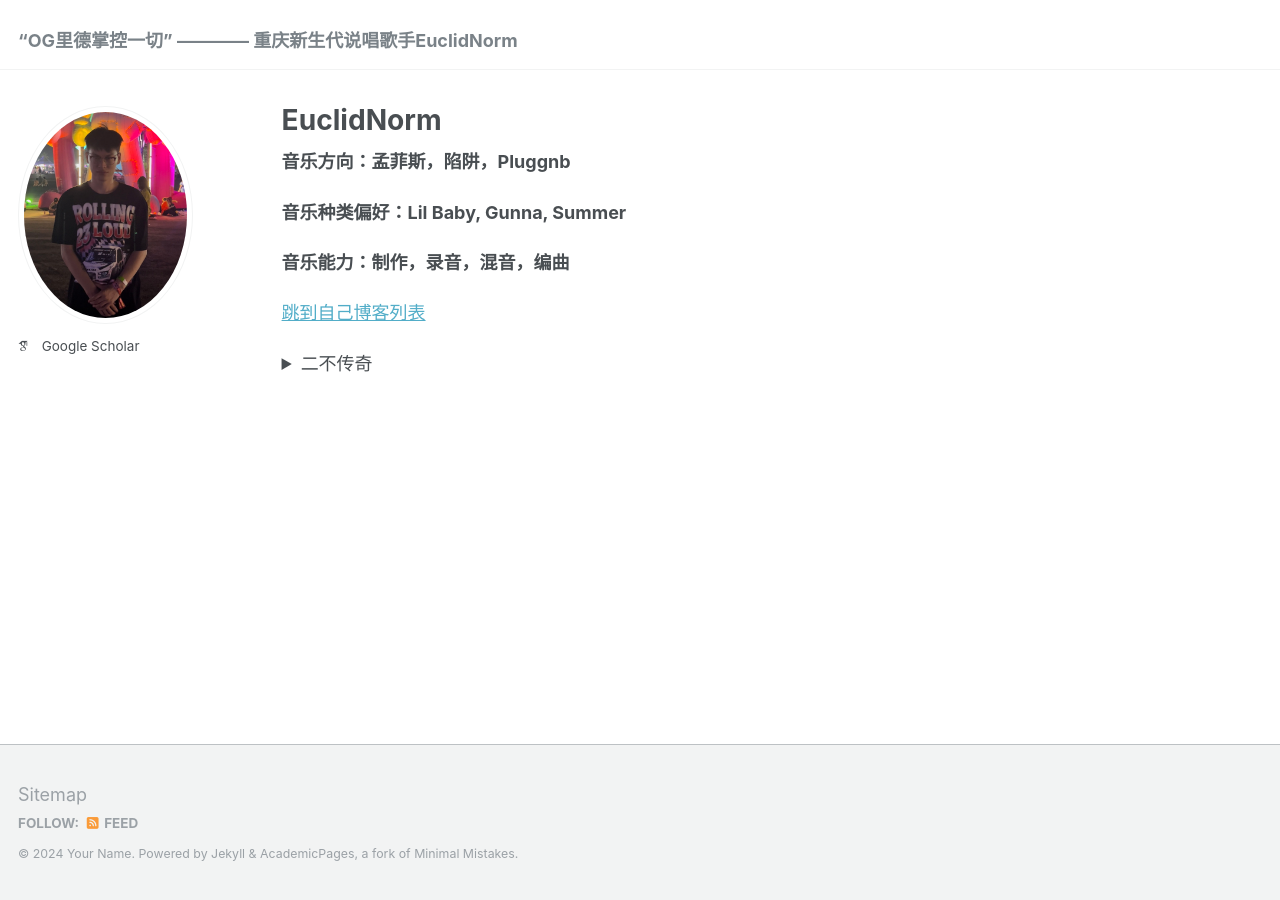
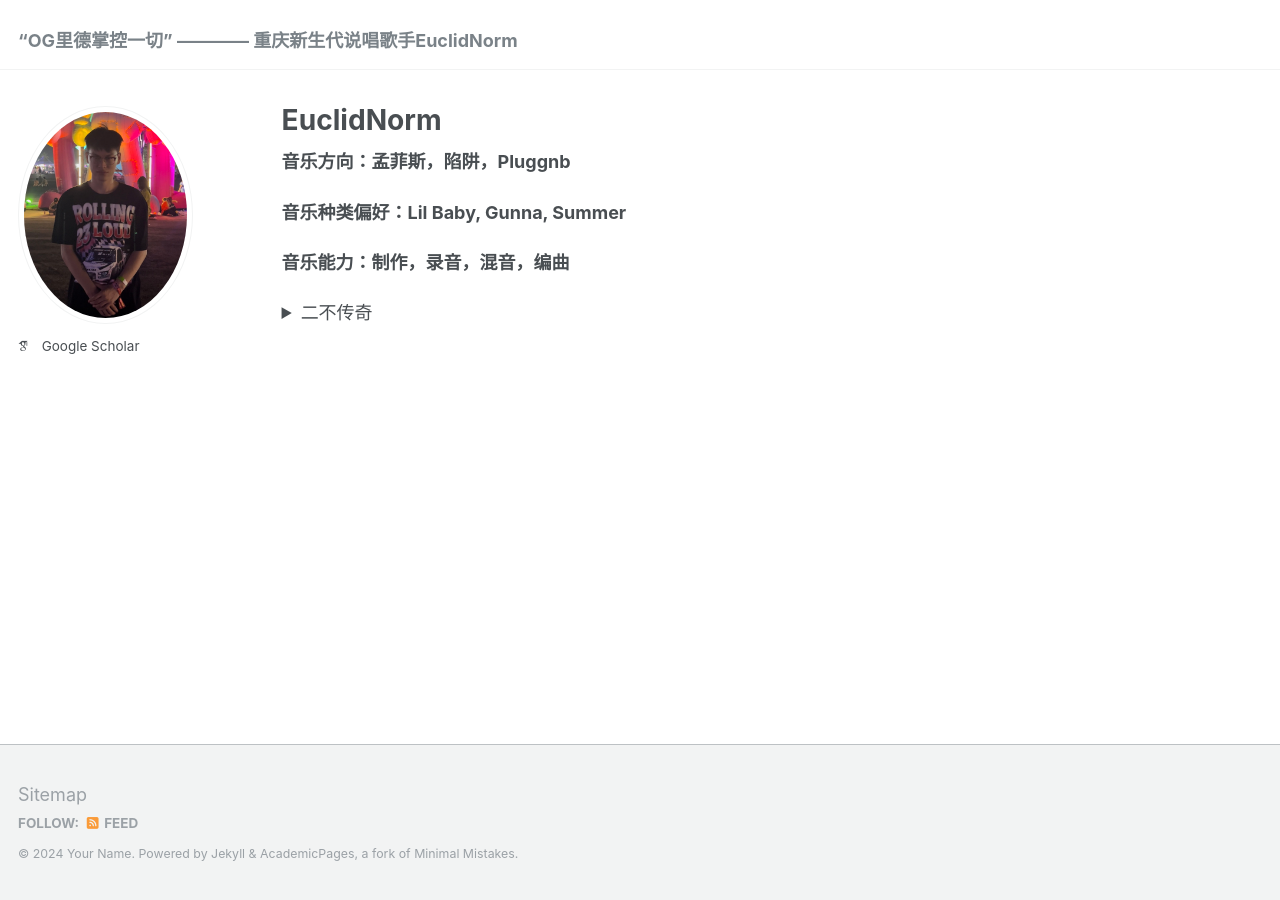
Before and after one commit to BSITA-CQ/BSITA-CQ.github.io, a Jekyll site: the page built from _pages/about.md, in a window 1280 px wide. Built offline with Jekyll 4.4.1, drawn with Linux system fonts in a browser that asks for light colours; some web fonts are replaced.

Commit message:
Update about.md

```diff
--- a/_pages/about.md
+++ b/_pages/about.md
@@ -22,7 +22,6 @@ redirect_from:
 **音乐能力：制作，录音，混音，编曲**
 
 
-<a href="http://write.blog.csdn.net/postlist" target="_blank">跳到自己博客列表</a>
 
 
 
```
